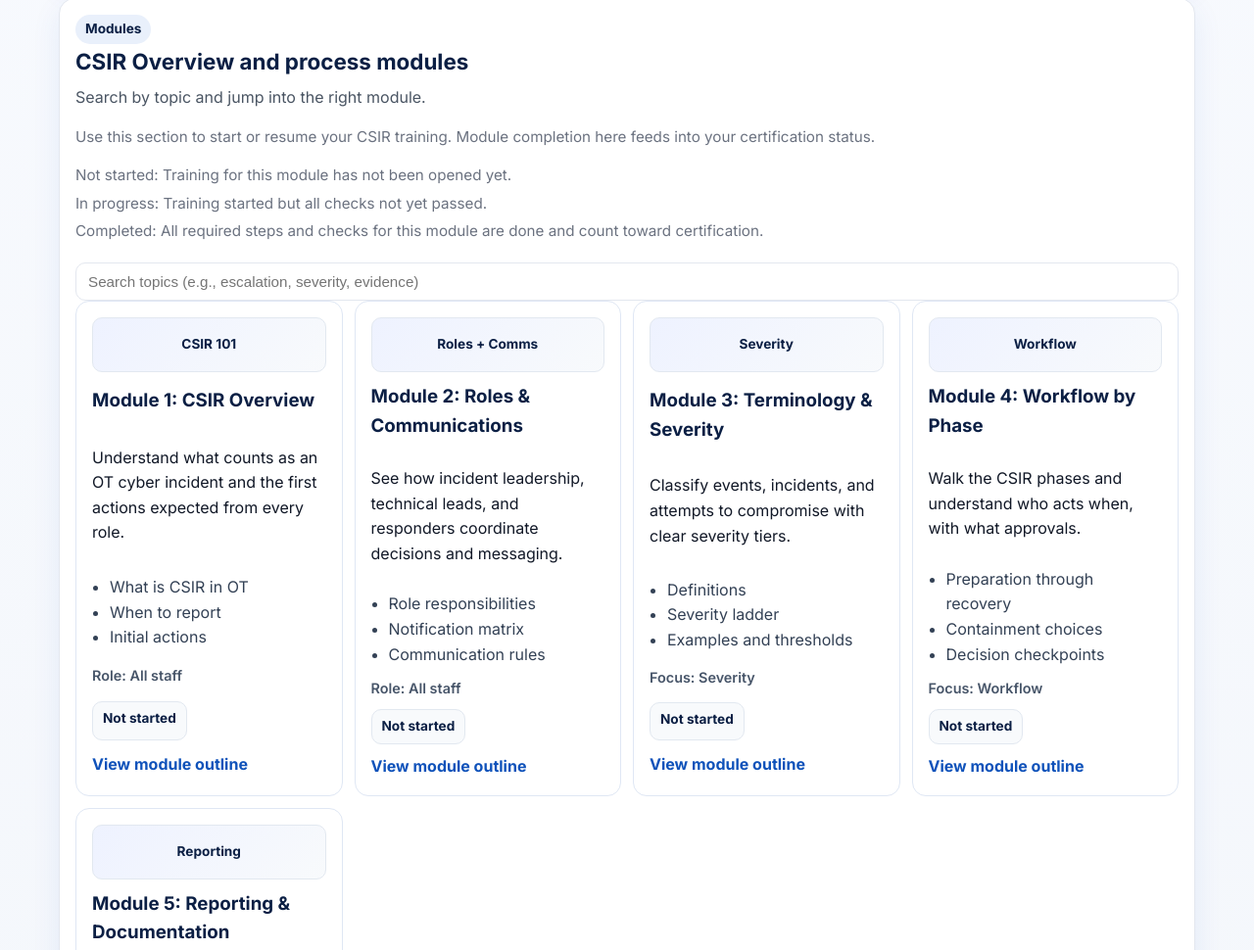
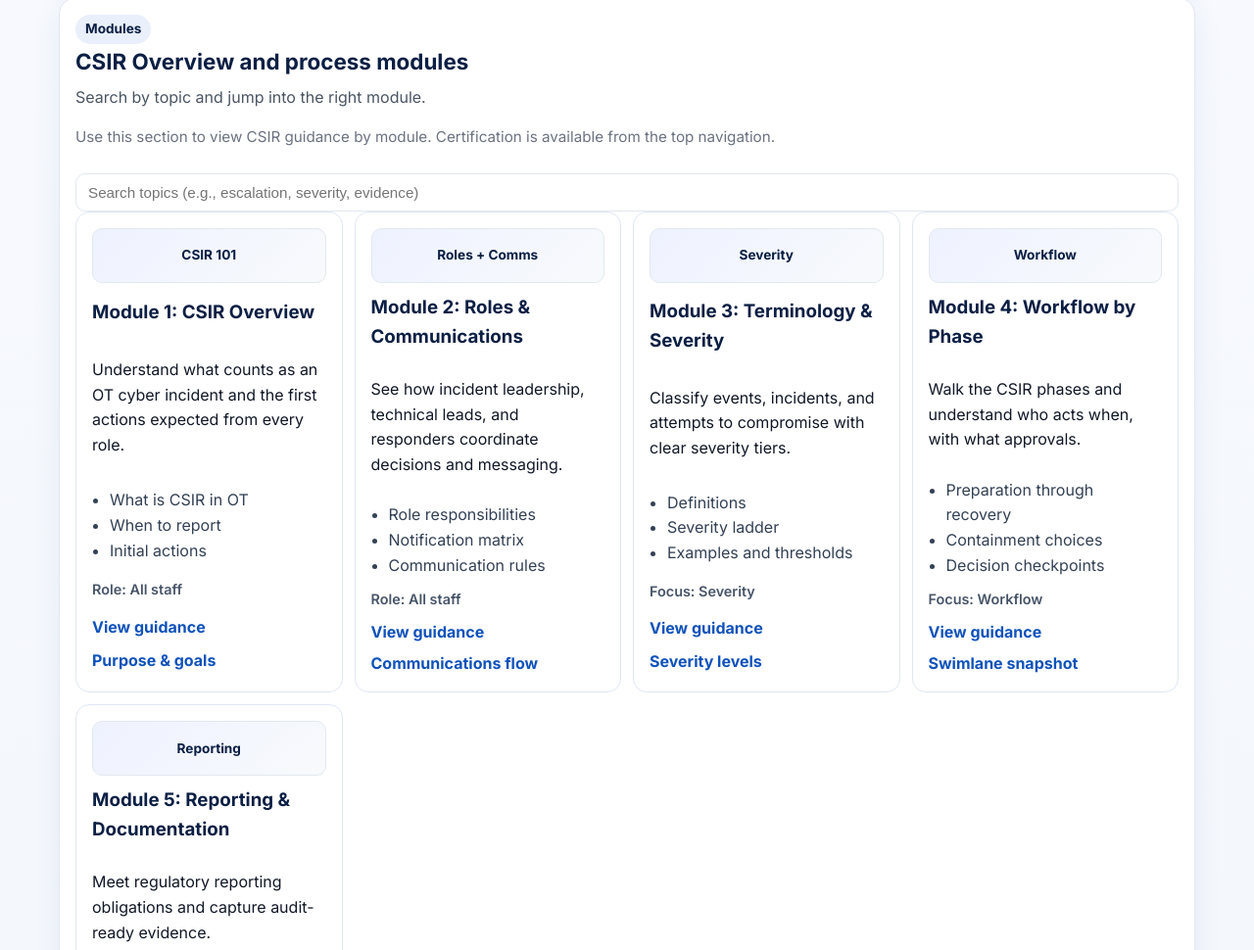
Before and after one commit to mmacri/SCL1, a plain HTML site: page process-deep-dive.html in a window 1280 px wide. Shown: the part 933-1903 px from the top of the page at 98% size. Drawn offline with Linux system fonts and the light colour scheme.

Commit message:
deep dive update and curriculum

```diff
--- a/process-deep-dive.html
+++ b/process-deep-dive.html
@@ -159,16 +159,10 @@
       align-items: center;
       justify-content: space-between;
     }
-    .module-legend {
+    .module-links {
       display: grid;
-      gap: 4px;
-      margin: 6px 0 10px;
-    }
-    .module-links {
-      display: flex;
-      gap: 10px;
-      flex-wrap: wrap;
-      align-items: center;
+      gap: 6px;
+      justify-items: start;
     }
     .text-link {
       font-weight: 700;
@@ -236,21 +230,6 @@
       font-weight: 600;
       color: #475569;
       font-size: 0.9rem;
-    }
-    .module-progress {
-      padding: 6px 10px;
-      border-radius: 10px;
-      font-size: 0.85rem;
-      font-weight: 700;
-      background: #f8fafc;
-      border: 1px solid #e2e8f0;
-      color: #0b1f44;
-      width: fit-content;
-    }
-    .module-progress.complete {
-      background: #ecfdf3;
-      border-color: #86efac;
-      color: #166534;
     }
     .quick-grid {
       display: grid;
@@ -591,12 +570,7 @@
           <div class="pill-inline">Modules</div>
           <h2 class="section-title">CSIR Overview and process modules</h2>
           <p class="section-sub">Search by topic and jump into the right module.</p>
-          <p class="small">Use this section to start or resume your CSIR training. Module completion here feeds into your certification status.</p>
-          <div class="module-legend small">
-            <div>Not started: Training for this module has not been opened yet.</div>
-            <div>In progress: Training started but all checks not yet passed.</div>
-            <div>Completed: All required steps and checks for this module are done and count toward certification.</div>
-          </div>
+          <p class="small">Use this section to view CSIR guidance by module. Certification is available from the top navigation.</p>
         </div>
 
       </div>
@@ -614,9 +588,9 @@
             <li>Initial actions</li>
           </ul>
           <div class="module-meta"><span>Role: All staff</span></div>
-          <div class="module-progress" data-progress>Not started</div>
           <div class="module-links">
-            <a class="text-link" href="csir/curriculum.html#module-1">View module outline</a>
+            <a class="text-link" href="csir/curriculum.html#module-1">View guidance</a>
+            <a class="text-link" href="csir/curriculum.html#m1-purpose">Purpose &amp; goals</a>
           </div>
         </article>
         <article class="module-card" data-module="module-2" data-keywords="roles communications leadership notifications">
@@ -629,9 +603,9 @@
             <li>Communication rules</li>
           </ul>
           <div class="module-meta"><span>Role: All staff</span></div>
-          <div class="module-progress" data-progress>Not started</div>
           <div class="module-links">
-            <a class="text-link" href="csir/curriculum.html#module-2">View module outline</a>
+            <a class="text-link" href="csir/curriculum.html#module-2">View guidance</a>
+            <a class="text-link" href="csir/curriculum.html#m2-comms">Communications flow</a>
           </div>
         </article>
         <article class="module-card" data-module="module-3" data-keywords="terminology severity classification definitions">
@@ -644,9 +618,9 @@
             <li>Examples and thresholds</li>
           </ul>
           <div class="module-meta"><span>Focus: Severity</span></div>
-          <div class="module-progress" data-progress>Not started</div>
           <div class="module-links">
-            <a class="text-link" href="csir/curriculum.html#module-3">View module outline</a>
+            <a class="text-link" href="csir/curriculum.html#module-3">View guidance</a>
+            <a class="text-link" href="csir/curriculum.html#m3-severity">Severity levels</a>
           </div>
         </article>
         <article class="module-card" data-module="module-4" data-keywords="workflow phases containment recovery response">
@@ -659,9 +633,9 @@
             <li>Decision checkpoints</li>
           </ul>
           <div class="module-meta"><span>Focus: Workflow</span></div>
-          <div class="module-progress" data-progress>Not started</div>
           <div class="module-links">
-            <a class="text-link" href="csir/curriculum.html#module-4">View module outline</a>
+            <a class="text-link" href="csir/curriculum.html#module-4">View guidance</a>
+            <a class="text-link" href="csir/curriculum.html#m4-swimlane">Swimlane snapshot</a>
           </div>
         </article>
         <article class="module-card" data-module="module-5" data-keywords="reporting documentation evidence audit">
@@ -674,9 +648,9 @@
             <li>Audit etiquette</li>
           </ul>
           <div class="module-meta"><span>Focus: Reporting</span></div>
-          <div class="module-progress" data-progress>Not started</div>
           <div class="module-links">
-            <a class="text-link" href="csir/curriculum.html#module-5">View module outline</a>
+            <a class="text-link" href="csir/curriculum.html#module-5">View guidance</a>
+            <a class="text-link" href="csir/curriculum.html#m5-documentation">Documentation checklist</a>
           </div>
         </article>
       </div>
@@ -904,28 +878,9 @@
   </main>
 
   <script type="module">
-    import { loadProgress } from './csir/js/storage.js';
-
     const searchInput = document.getElementById('moduleSearch');
     const moduleGrid = document.getElementById('moduleGrid');
     const moduleCards = moduleGrid.querySelectorAll('.module-card');
-
-    function updateProgress() {
-      const progress = loadProgress();
-      const completed = new Set(progress.completed || []);
-      const progressNodes = moduleGrid.querySelectorAll('[data-progress]');
-      progressNodes.forEach((node) => {
-        const card = node.closest('.module-card');
-        const moduleId = card?.getAttribute('data-module');
-        if (moduleId && completed.has(moduleId)) {
-          node.textContent = 'Completed';
-          node.classList.add('complete');
-        } else {
-          node.textContent = progress.learnerName ? 'In progress' : 'Not started';
-          node.classList.remove('complete');
-        }
-      });
-    }
 
     function filterModules() {
       const query = searchInput.value.trim().toLowerCase();
@@ -951,7 +906,6 @@
     });
 
     searchInput.addEventListener('input', filterModules);
-    updateProgress();
 
     const tabs = document.querySelectorAll('.tab-btn');
     const panels = document.querySelectorAll('.tab-panel');
```
Also changed, not shown: csir/curriculum.html (+5 -5 lines).
